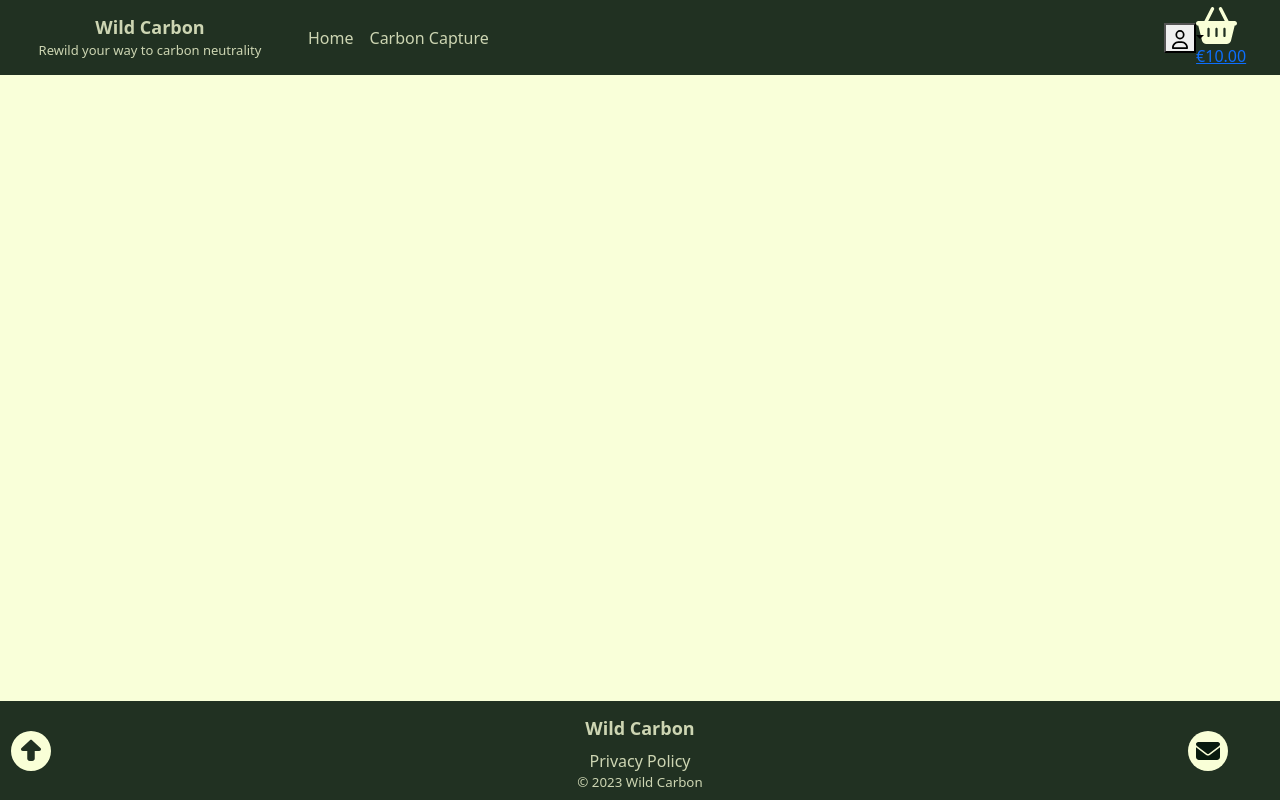
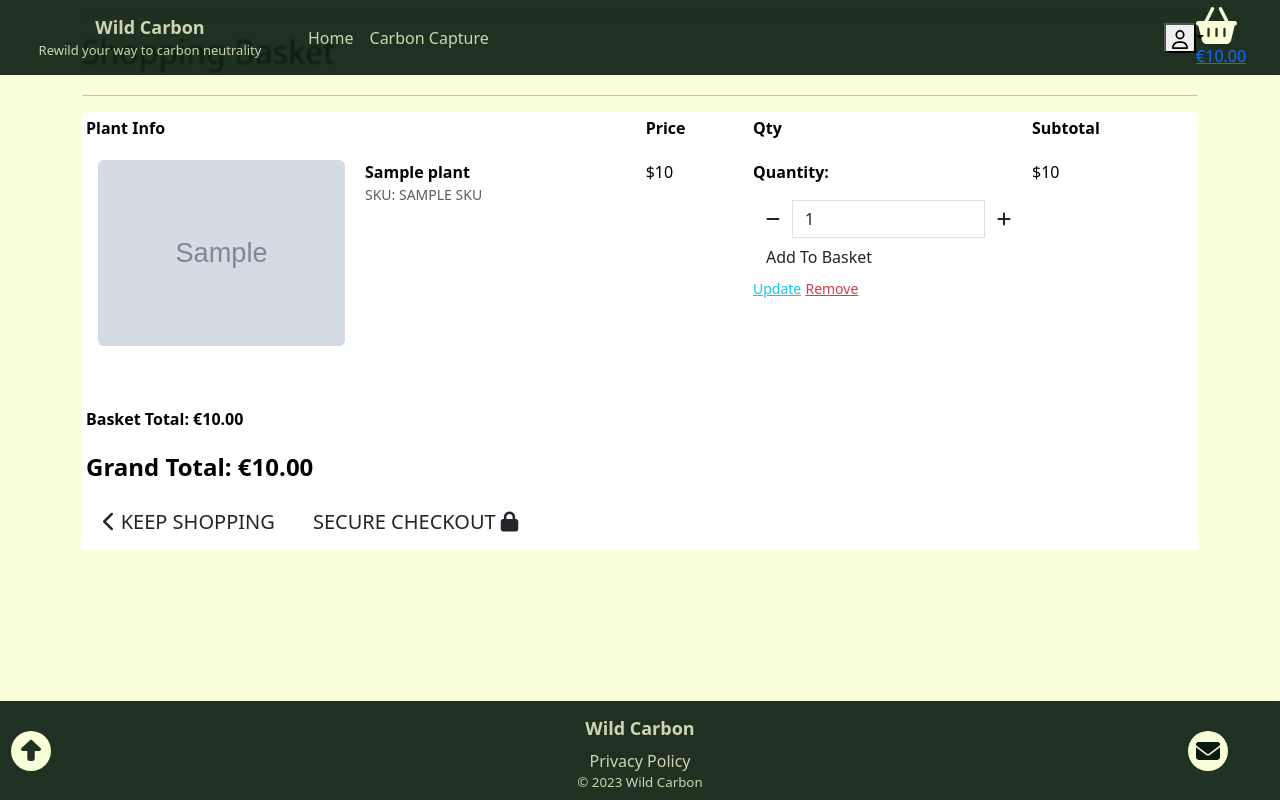
Before and after one commit to Stephen-J-Whitaker/wild-carbon, a Django app: template basket/templates/basket/view_basket.html in a window 1280 px wide. Run offline with Django 3.2, Linux system fonts and the light colour scheme; the template is opened without the code that fills it: most values are stand-ins (such as "Sample title", 1, 10 or a date in 2020); grey boxes marked "Sample" are stand-in pictures; some libraries are stand-ins or nearby versions.

Commit message:
FEAT: Add view basket template and its included templates

```diff
--- /dev/null
+++ b/basket/templates/basket/basket_total.html
@@ -0,0 +1,2 @@
+<h6><strong>Basket Total: €{{ total|floatformat:2 }}</strong></h6>
+<h4 class="mt-4"><strong>Grand Total: €{{ grand_total|floatformat:2 }}</strong></h4>
--- /dev/null
+++ b/basket/templates/basket/checkout_buttons.html
@@ -0,0 +1,12 @@
+<a href="{% url 'carbon_capture' %}" class="btn btn-outline-black rounded-0 btn-lg">
+    <span class="icon">
+        <i class="fas fa-chevron-left"></i>
+    </span>
+    <span class="text-uppercase">Keep Shopping</span>
+</a>
+<a href="#" class="btn btn-black rounded-0 btn-lg">
+    <span class="text-uppercase">Secure Checkout</span>
+    <span class="icon">
+        <i class="fas fa-lock"></i>
+    </span>
+</a>
--- /dev/null
+++ b/basket/templates/basket/plant_image.html
@@ -0,0 +1,5 @@
+{% if item.plant.image %}
+    <img class="img-fluid rounded" src="{{ item.plant.image.url }}" alt="{{ item.plant.name }}">
+{% else %}
+    <img class="img-fluid rounded" src="{{ MEDIA_URL }}noimage.png" alt="{{ item.plant.common_name }}">
+{% endif %}
--- /dev/null
+++ b/basket/templates/basket/plant_info.html
@@ -0,0 +1,2 @@
+<p class="my-0"><strong>{{ item.plant.common_name }}</strong></p>
+<p class="my-0 small text-muted">SKU: {{ item.plant.sku|upper }}</p>
--- /dev/null
+++ b/basket/templates/basket/quantity_form.html
@@ -0,0 +1,29 @@
+<form class="form update-form" method="POST" action="{% url 'adjust_basket' item.item_id %}">
+        {% csrf_token %}
+        <div>
+            <p><strong>Quantity:</strong></p>
+            <div>
+                <div id="input-group-1-{{ item.item_id }}" class="input-group">
+                    <div class="input-group-prepend">
+                        <button id="decrement-qty-1-{{ item.item_id }}" class="btn">
+                            <span class="icon">
+                                <i class="fas fa-minus"></i>
+                            </span>
+                        </button>
+                    </div>
+                    <input id="id-qty-1-{{ item.item_id }}" class="form-control" type="number" name="quantity" value="1" min="1" max="99">
+                    <div class="input-group-append">
+                        <button id="increment-qty-1-{{ item.item_id }}" class="btn">
+                            <span class="icon">
+                                <i class="fas fa-plus"></i>
+                            </span>
+                        </button>
+                    </div>
+                </div>
+            </div>
+            <input type="hidden" name="redirect_url" value="{{ request.path }}">
+            <button type="submit" class="btn">Add To Basket</button>
+        </div>
+    </form>
+<a class="update-link text-info"><small>Update</small></a>
+<a class="remove-item text-danger float-right" id="remove_{{ item.item_id }}"><small>Remove</small></a>
--- /dev/null
+++ b/basket/templates/basket/quantity_form_1.html
@@ -0,0 +1,29 @@
+<form class="form update-form" method="POST" action="{% url 'adjust_basket' item.item_id %}">
+        {% csrf_token %}
+        <div>
+            <p><strong>Quantity:</strong></p>
+            <div>
+                <div id="input-group-1-{{ item.item_id }}" class="input-group">
+                    <div class="input-group-prepend">
+                        <button id="decrement-qty-1-{{ item.item_id }}" class="btn">
+                            <span class="icon">
+                                <i class="fas fa-minus"></i>
+                            </span>
+                        </button>
+                    </div>
+                    <input id="id-qty-1-{{ item.item_id }}" class="form-control" type="number" name="quantity" value="1" min="1" max="99">
+                    <div class="input-group-append">
+                        <button id="increment-qty-1-{{ item.item_id }}" class="btn">
+                            <span class="icon">
+                                <i class="fas fa-plus"></i>
+                            </span>
+                        </button>
+                    </div>
+                </div>
+            </div>
+            <input type="hidden" name="redirect_url" value="{{ request.path }}">
+            <button type="submit" class="btn">Add To Basket</button>
+        </div>
+    </form>
+<a class="update-link text-info"><small>Update</small></a>
+<a class="remove-item text-danger float-right" id="remove_{{ item.item_id }}"><small>Remove</small></a>
--- a/basket/templates/basket/view_basket.html
+++ b/basket/templates/basket/view_basket.html
@@ -1,5 +1,6 @@
 {% extends "base.html" %}
 {% load static %}
+{% load basket_tools %}
 
 {% block head_title %}Your Wild Carbon basket{% endblock %}
 
@@ -10,8 +11,116 @@
 {% endblock %}
 
 {% block content %}
+    <div class="overlay"></div>
+    <div class="container mb-2">
+        <div class="row">
+            <div class="col">
+                <hr>
+                <h2 class="logo-font mb-4">Shopping Basket</h2>
+                <hr>
+            </div>
+        </div>
 
+        <div class="row">
+            <div class="col">
+                {% if basket_items %}
+                    <div class="d-block d-md-none">
+                        <div class="row">
+                            <div class="col">
+                                {% include "basket/basket_total.html" %}
+                            </div>
+                        </div>
+                        <div class="row">
+                            <div class="col">
+                                {% include "basket/checkout_buttons.html" %}
+                                <p class="text-muted mb-5">A summary of your basket contents is below</p>
+                            </div>
+                        </div>
+                        {% for item in basket_items %}
+                            <div class="row">
+                                <div class="col-12 col-sm-6 mb-2">
+                                    {% include "basket/plant_image.html" %}
+                                </div>
+                                <div class="col-12 col-sm-6 mb-2">
+                                    {% include "basket/plant_info.html" %}
+                                </div>
+                                <div class="col-12 col-sm-6 order-sm-last">
+                                    <p class="my-0">Price Each: ${{ item.plant.price }}</p>
+                                    <p><strong>Subtotal: </strong>${{ item.plant.price | calc_subtotal:item.quantity }}</p>
+                                </div>
+                                <div class="col-12 col-sm-6">
+                                    {% include "basket/quantity_form.html" %}
+                                </div>
+                            </div>
+                            <div class="row"><div class="col"><hr></div></div>
+                        {% endfor %}
+                        <div class="btt-button shadow-sm rounded-0 border border-black">
+                            <a class="btt-link d-flex h-100">
+                                <i class="fas fa-arrow-up text-black mx-auto my-auto"></i>
+                            </a>
+                        </div>
+                    </div>
+                    <div class="table-responsive rounded d-none d-md-block">
+                        <table class="table table-sm table-borderless">
+                            <thead class="text-black">
+                                <tr>
+                                    <th scope="col">Plant Info</th>
+                                    <th scope="col"></th>
+                                    <th scope="col">Price</th>
+                                    <th scope="col">Qty</th>
+                                    <th scope="col">Subtotal</th>
+                                </tr>
+                            </thead>
+
+                            {% for item in basket_items %}
+                                <tr>
+                                    <td class="p-3 w-25">
+                                        {% include "basket/plant_image.html" %}
+                                    </td>
+                                    <td class="py-3">
+                                        {% include "basket/plant_info.html" %}
+                                    </td>
+                                    <td class="py-3">
+                                        <p class="my-0">${{ item.plant.price }}</p>
+                                    </td>
+                                    <td class="py-3 w-25">
+                                        {% include "basket/quantity_form_1.html" %}
+                                    </td>
+                                    <td class="py-3">
+                                        <p class="my-0">${{ item.plant.price | calc_subtotal:item.quantity }}</p>
+                                    </td>
+                                </tr>
+                            {% endfor %}
+                            <tr>
+                                <td colspan="5" class="pt-5 text-right">
+                                    {% include "basket/basket_total.html" %}
+                                </td>
+                            </tr>
+                            <tr>
+                                <td colspan="5" class="text-right">
+                                    {% include "basket/checkout_buttons.html" %}
+                                </td>
+                            </tr>
+                        </table>
+                    </div>
+                {% else %}
+                    <p class="lead mb-5">Your basket is empty.</p>
+                    <a href="{% url 'carbon_capture' %}" class="btn btn-outline-black rounded-0 btn-lg">
+                        <span class="icon">
+                            <i class="fas fa-chevron-left"></i>
+                        </span>
+                        <span class="text-uppercase">Keep Shopping</span>
+                    </a>
+                {% endif %}
+            </div>
+        </div>
+    </div>
 {% endblock %}
 
 {% block modal_style %}modal-offset{% endblock %}
 {% block privacy_modal_style %}modal-offset{% endblock %}
+
+{% block extra_js %}
+    <script src="{% static 'js/basket/view_basket.js' %}"></script>
+    <script src="{% static 'js/wild_carbon/quantity_input_script.js' %}"></script>
+{% endblock %}
```
